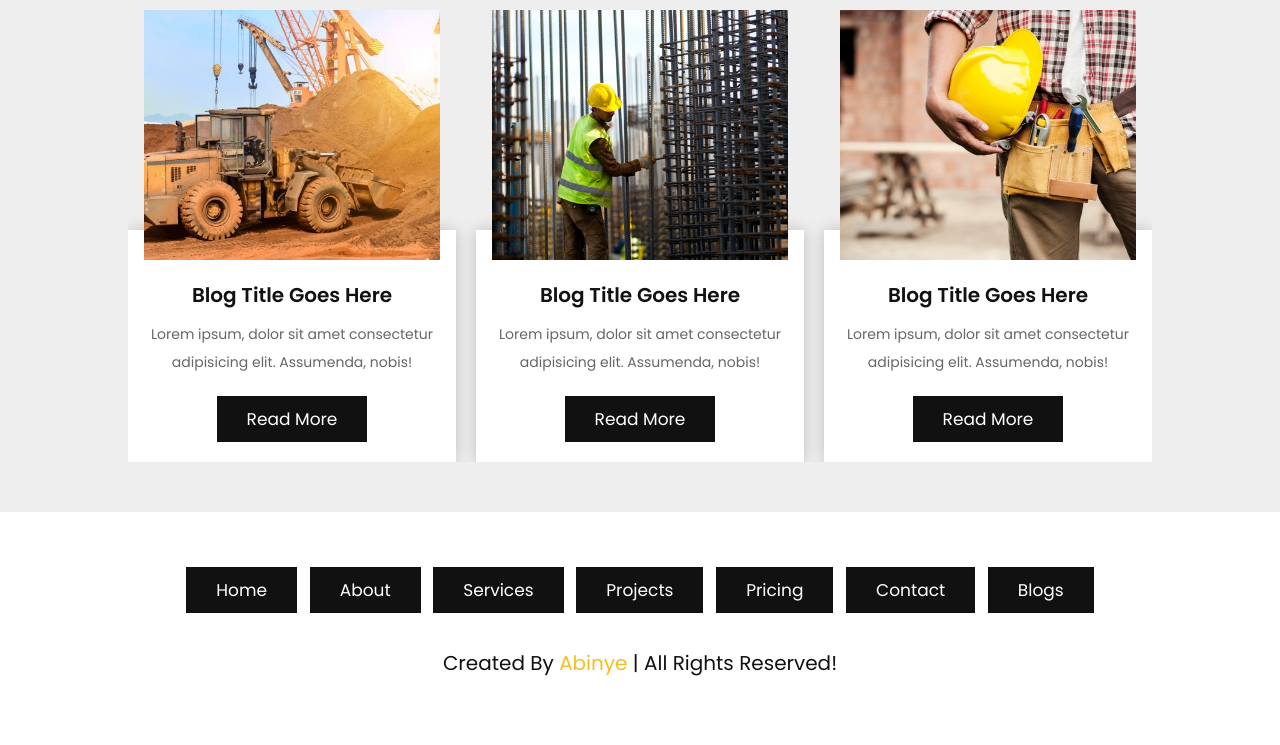
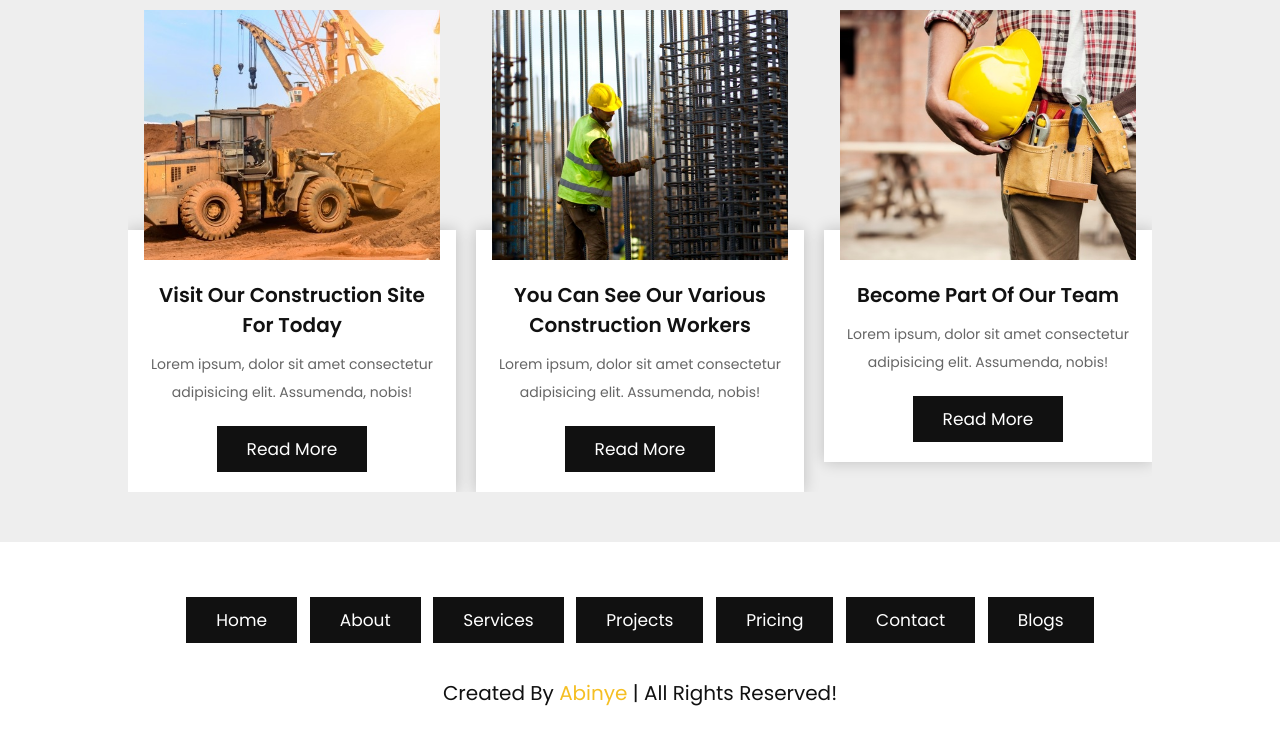
Before and after one commit to abinyebrown/engineering, a plain HTML site: page blogs.html in a window 1280 px wide. Shown: the part 195-940 px from the top of the page. Drawn offline with nearby package versions, Linux system fonts and the light colour scheme; some packages are replaced by stand-ins of ours; a script that the page names is missing.

Commit message:
enginnering

```diff
--- a/blogs.html
+++ b/blogs.html
@@ -109,7 +109,7 @@
                 <img src="images/blog-1.jpg" alt="">
              </div>
              <div class="content">
-                <h3>blog title goes here</h3>
+                <h3>Visit our construction site for today</h3>
                 <p>Lorem ipsum, dolor sit amet consectetur adipisicing elit. Assumenda, nobis!</p>
                 <a href="#" class="btn">read more</a>
              </div>
@@ -120,7 +120,7 @@
                 <img src="images/blog-2.jpg" alt="">
              </div>
              <div class="content">
-                <h3>blog title goes here</h3>
+                <h3>You can see our various construction workers</h3>
                 <p>Lorem ipsum, dolor sit amet consectetur adipisicing elit. Assumenda, nobis!</p>
                 <a href="#" class="btn">read more</a>
              </div>
@@ -131,7 +131,7 @@
                 <img src="images/blog-3.jpg" alt="">
              </div>
              <div class="content">
-                <h3>blog title goes here</h3>
+                <h3>Become part of our team</h3>
                 <p>Lorem ipsum, dolor sit amet consectetur adipisicing elit. Assumenda, nobis!</p>
                 <a href="#" class="btn">read more</a>
              </div>
@@ -142,7 +142,7 @@
                 <img src="images/blog-4.jpg" alt="">
              </div>
              <div class="content">
-                <h3>blog title goes here</h3>
+                <h3>Visit our construction site for today</h3>
                 <p>Lorem ipsum, dolor sit amet consectetur adipisicing elit. Assumenda, nobis!</p>
                 <a href="#" class="btn">read more</a>
              </div>
@@ -153,7 +153,7 @@
                 <img src="images/blog-5.jpg" alt="">
              </div>
              <div class="content">
-                <h3>blog title goes here</h3>
+                <h3>Become part of our team</h3>
                 <p>Lorem ipsum, dolor sit amet consectetur adipisicing elit. Assumenda, nobis!</p>
                 <a href="#" class="btn">read more</a>
              </div>
@@ -164,7 +164,7 @@
                 <img src="images/blog-6.jpg" alt="">
              </div>
              <div class="content">
-                <h3>blog title goes here</h3>
+                <h3>Become part of our team</h3>
                 <p>Lorem ipsum, dolor sit amet consectetur adipisicing elit. Assumenda, nobis!</p>
                 <a href="#" class="btn">read more</a>
              </div>
```
Also changed, not shown: about.html (+10 -3 lines).
